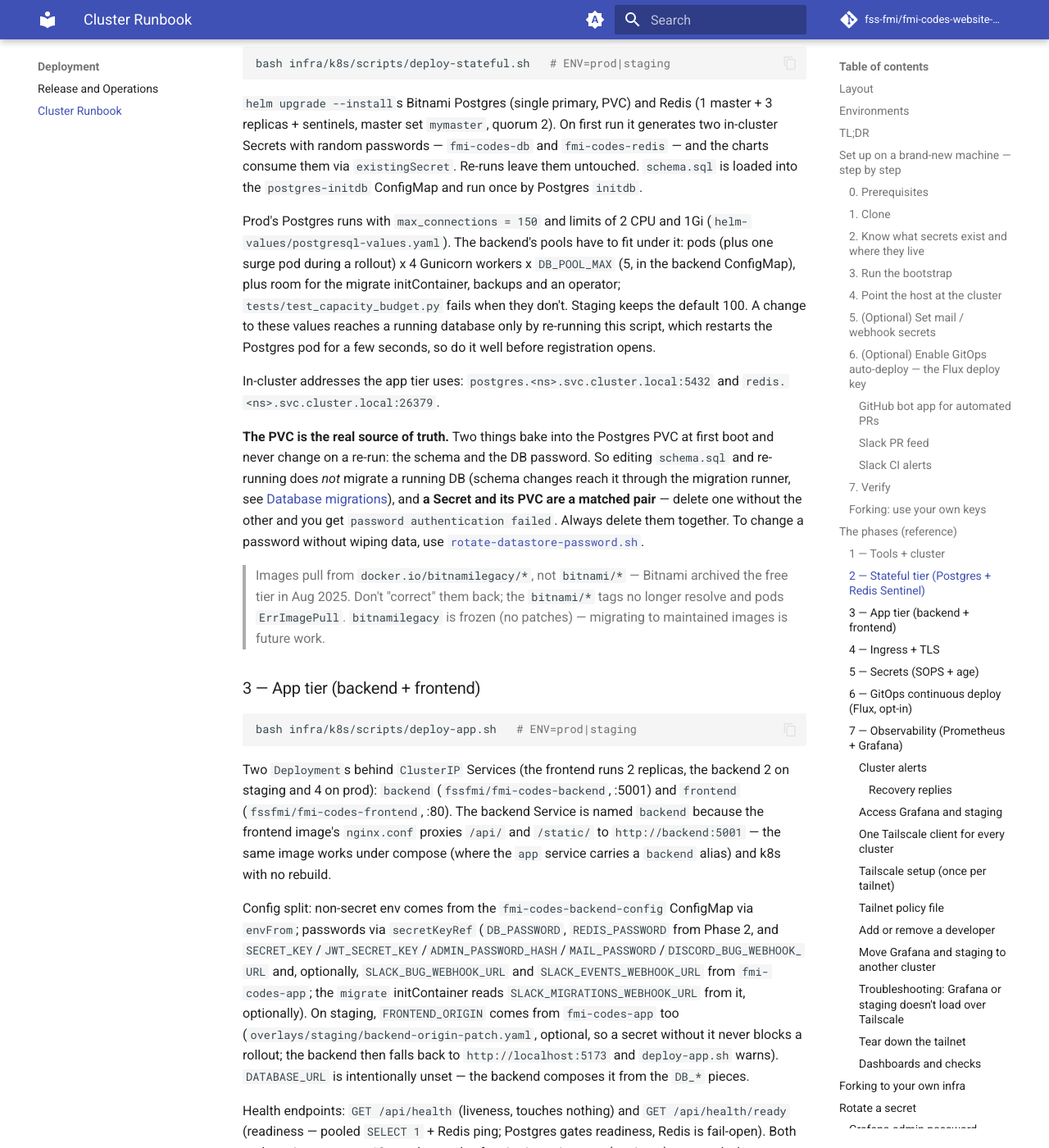
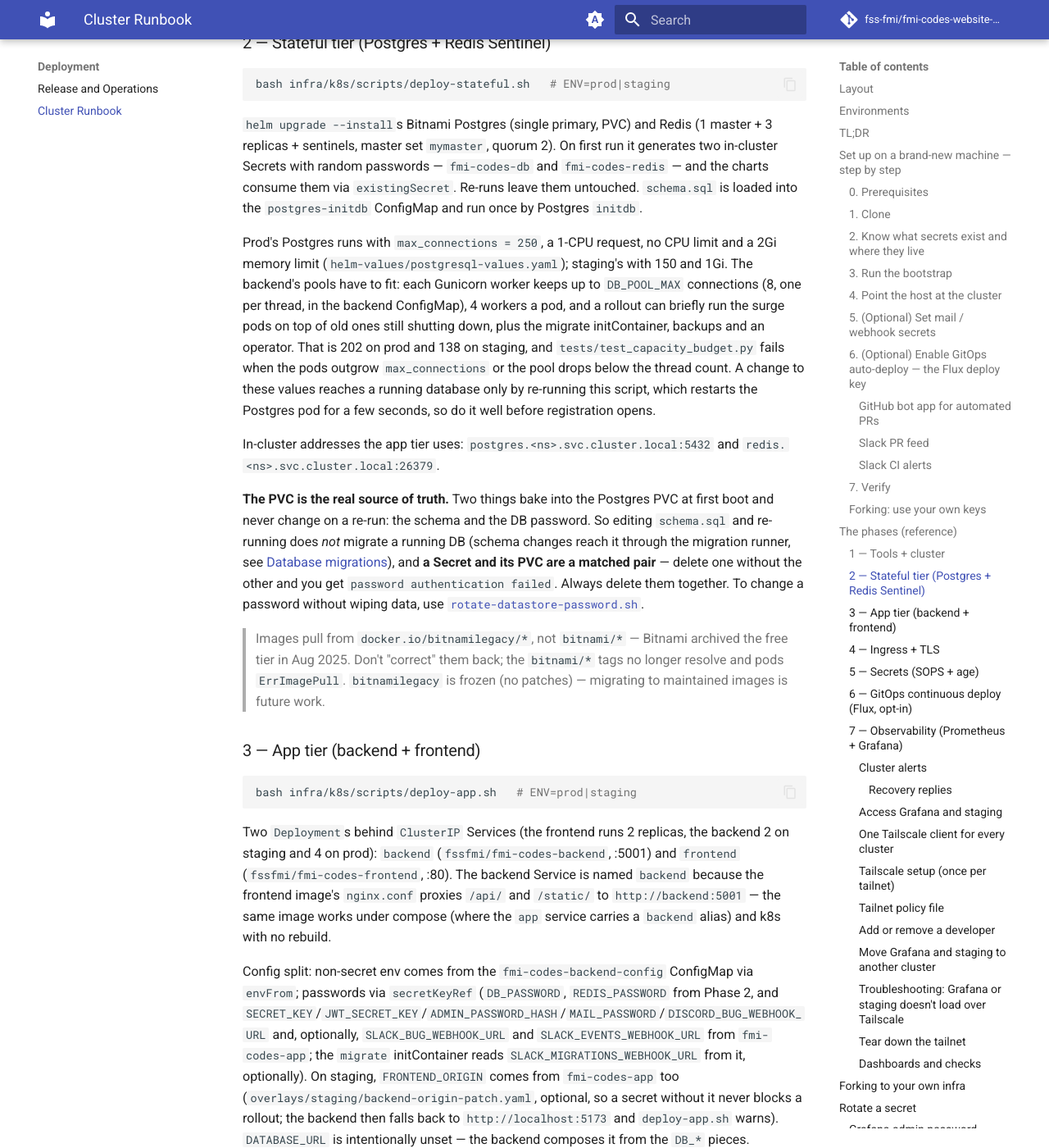
Before and after one commit to fss-fmi/fmi-codes-website-2026, an MkDocs documentation site: the page built from docs/runbook.md, in a window 1280 px wide and 1400 px high, scrolled down 13455 px. Shown: the whole window at 82% size. Built offline with MkDocs 1.6.1 and Material for MkDocs 9.7.7, drawn with Linux system fonts in a browser that asks for light colours; comment, search, counter and statistics services are not loaded; some of the changed text lies outside the part shown.

Commit message:
fix: capacity review findings (#219)
Review of #221, all findings fixed:

- DB_POOL_MAX 8, one per Gunicorn thread (was 5). With fewer connections
  than threads, a thread waits DB_POOL_TIMEOUT and fails with a 500, and team
  changes hold their connection while queued on the global advisory lock,
  so a join rush starved logins and the readiness probe. With pool = threads
  every thread, the probe's included, always gets a connection.
- Readiness drops a pod after 3 misses (30 s, with the 10 s timeout); liveness
  still restarts after 6 (a minute). A busy pod stays in the Service and a
  broken one leaves in 30 s instead of 60. Gunicorn's 120 s worker timeout
  replaces a single hung worker.
- Prod Postgres: no CPU limit (it had none before; a 2-CPU cap would throttle
  the lock holders every queued request waits on), request 1 CPU, memory
  request 512Mi and limit 2Gi for the extra connections,
  max_connections = 250.
- Staging Postgres: max_connections = 150 and 1Gi.
- Connection budget models a rollout as replicas + 2 x maxSurge pods (surge
  plus old pods still terminating): prod 6 x 4 x 8 + 10 = 202 of 250,
  staging 4 x 4 x 8 + 10 = 138 of 150. The test applies every patch the
  overlay lists, not just the base and one named file, checks the pool is
  at least the thread count, and splits the probe checks (readiness 30 s,
  liveness 60 s). Seven mutations each turn a test red, among them a
  staging patch that raises DB_POOL_MAX.
- Docs list every prod and staging difference: backend sizing, Postgres
  sizing, the ingress request and the rate-limit multiplier.
- _int takes a default instead of a second parser.

Co-Authored-By: Claude Opus 5.5 <noreply@anthropic.com>

```diff
--- a/docs/runbook.md
+++ b/docs/runbook.md
@@ -47,10 +47,11 @@ infra/k8s/
 | deploy             | manual promote (human-merged PR)                     | auto on every push to `main`                                                        |
 
 Everything else (probes, the frontend, feature-flag defaults, `FLASK_ENV`) is identical by
-design: staging mirrors prod so it catches problems before prod does. Two exceptions are
-deliberate: prod's backend runs 4 pods at 1 CPU requested and up to 3 for the registration
-rush (`overlays/prod/backend-capacity-patch.yaml`), staging 2 pods at 100m and 500m, and
-staging multiplies every rate limit by 10 (`RATELIMIT_MULTIPLIER`). The
+design: staging mirrors prod so it catches problems before prod does. The exceptions are
+deliberate. Prod is sized for the registration rush: its backend runs 4 pods at 1 CPU
+requested and up to 3 (`overlays/prod/backend-capacity-patch.yaml`; staging 2 pods at 100m
+and 500m), its Postgres allows 250 connections (staging 150) and its ingress controller
+requests 500m CPU. Staging multiplies every rate limit by 10 (`RATELIMIT_MULTIPLIER`). The
 two ingress controllers are fully independent, so a staging deploy never touches prod's
 routing or headers. Staging's Tailscale proxy forwards to the staging controller, not to the
 app, so staging still exercises prod's `security-headers` and `/api` / `/static` routing
@@ -553,13 +554,16 @@ in-cluster Secrets with random passwords — `fmi-codes-db` and `fmi-codes-redis
 charts consume them via `existingSecret`. Re-runs leave them untouched. `schema.sql` is
 loaded into the `postgres-initdb` ConfigMap and run once by Postgres `initdb`.
 
-Prod's Postgres runs with `max_connections = 150` and limits of 2 CPU and 1Gi
-(`helm-values/postgresql-values.yaml`). The backend's pools have to fit under it: pods (plus
-one surge pod during a rollout) x 4 Gunicorn workers x `DB_POOL_MAX` (5, in the backend
-ConfigMap), plus room for the migrate initContainer, backups and an operator;
-`tests/test_capacity_budget.py` fails when they don't. Staging keeps the default 100. A
-change to these values reaches a running database only by re-running this script, which
-restarts the Postgres pod for a few seconds, so do it well before registration opens.
+Prod's Postgres runs with `max_connections = 250`, a 1-CPU request, no CPU limit and a 2Gi
+memory limit (`helm-values/postgresql-values.yaml`); staging's with 150 and 1Gi. The
+backend's pools have to fit: each Gunicorn worker keeps up to `DB_POOL_MAX` connections (8,
+one per thread, in the backend ConfigMap), 4 workers a pod, and a rollout can briefly run
+the surge pods on top of old ones still shutting down, plus the migrate initContainer,
+backups and an operator. That is 202 on prod and 138 on staging, and
+`tests/test_capacity_budget.py` fails when the pods outgrow `max_connections` or the pool
+drops below the thread count. A change to these values reaches a running database only by
+re-running this script, which restarts the Postgres pod for a few seconds, so do it well
+before registration opens.
 
 In-cluster addresses the app tier uses: `postgres.<ns>.svc.cluster.local:5432` and
 `redis.<ns>.svc.cluster.local:26379`.
@@ -602,9 +606,10 @@ without it never blocks a rollout; the backend then falls back to `http://localh
 
 Health endpoints: `GET /api/health` (liveness, touches nothing) and `GET /api/health/ready`
 (readiness — pooled `SELECT 1` + Redis ping; Postgres gates readiness, Redis is fail-open).
-Both probes give a request 10 s and act only after 6 misses in a row (a minute), so a pod
-whose threads are all hashing passwords during the rush is neither restarted nor dropped
-from the Service.
+Both probes give a request 10 s, since during the rush a probe can wait for a thread that is
+hashing a password. Readiness drops a pod from the Service after 3 misses (30 s), liveness
+restarts it after 6 (a minute); Gunicorn's own 120 s worker timeout replaces a single hung
+worker inside a pod.
 
 ### 4 — Ingress + TLS
 
```
Also changed, not shown: docs/deployment.md (+1 -1 lines), docs/testing.md (+2 -2 lines), 4 other files.
